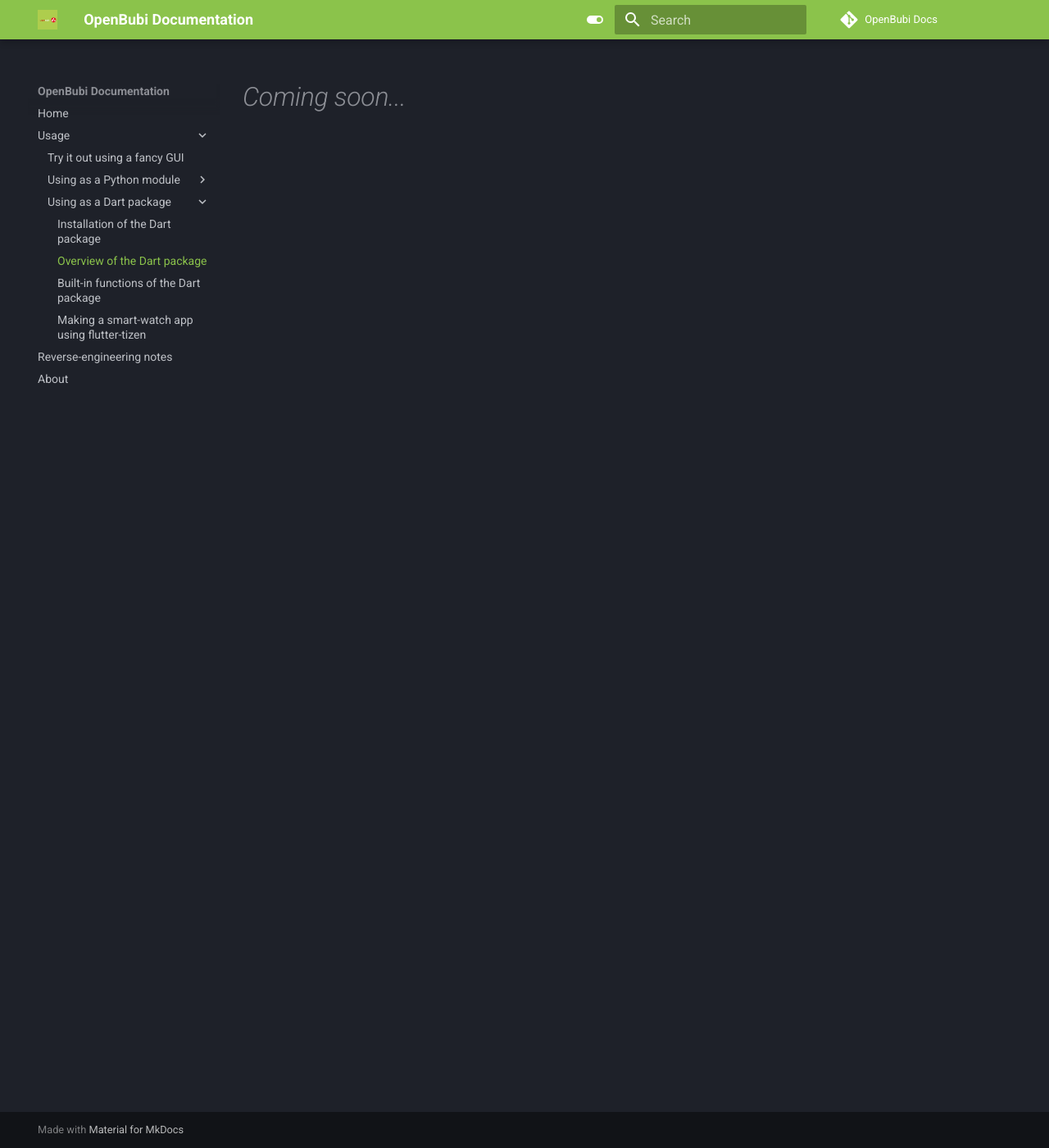
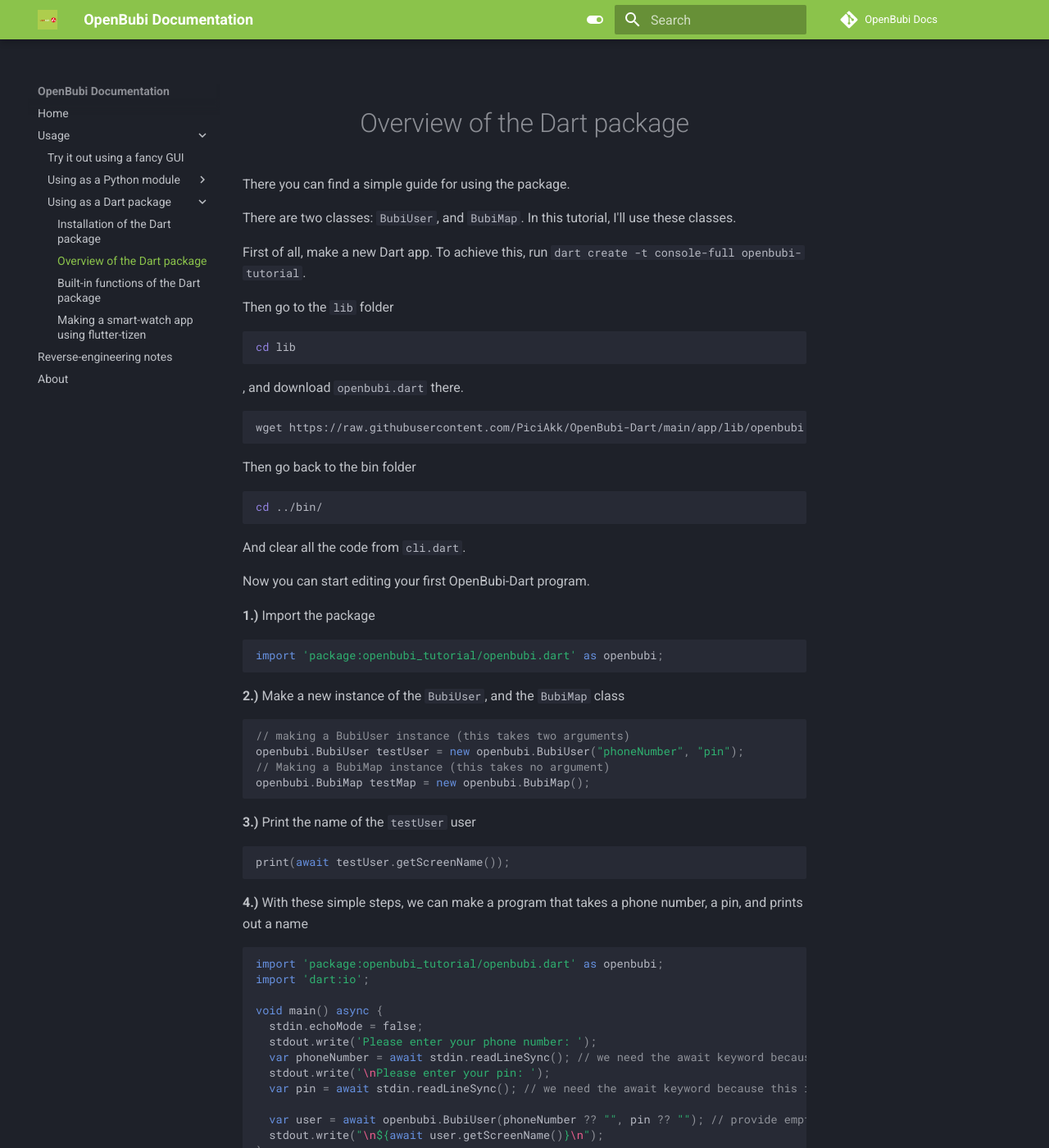
Before and after one commit to PiciAkk/OpenBubi-Docs, an MkDocs documentation site: the page built from docs/usage/dartpackage/overview.md, in a window 1280 px wide and 1400 px high. Shown: the whole window at 82% size. Built offline with MkDocs 1.6.1 and Material for MkDocs 9.7.7, drawn with Linux system fonts in a browser that asks for light colours; comment, search, counter and statistics services are not loaded; some of the changed text lies outside the part shown.

Commit message:
edited dart guide

````diff
--- a/docs/usage/dartpackage/overview.md
+++ b/docs/usage/dartpackage/overview.md
@@ -1 +1,82 @@
-# *Coming soon...*
+# <p align="center">Overview of the Dart package</p>
+
+There you can find a simple guide for using the package.
+
+There are two classes: `BubiUser`, and `BubiMap`. In this tutorial, I'll use these classes.
+
+First of all, make a new Dart app. To achieve this, run `dart create -t console-full openbubi-tutorial`.
+
+Then go to the `lib` folder
+
+```bash
+cd lib
+```
+
+, and download `openbubi.dart` there.
+
+```bash
+wget https://raw.githubusercontent.com/PiciAkk/OpenBubi-Dart/main/app/lib/openbubi.dart
+```
+
+Then go back to the bin folder
+
+```bash
+cd ../bin/
+```
+
+And clear all the code from `cli.dart`.
+
+Now you can start editing your first OpenBubi-Dart program.
+
+**1.)** Import the package
+
+```dart
+import 'package:openbubi_tutorial/openbubi.dart' as openbubi;
+```
+
+**2.)** Make a new instance of the `BubiUser`, and the `BubiMap` class
+
+```dart
+// making a BubiUser instance (this takes two arguments)
+openbubi.BubiUser testUser = new openbubi.BubiUser("phoneNumber", "pin");
+// Making a BubiMap instance (this takes no argument)
+openbubi.BubiMap testMap = new openbubi.BubiMap();
+```
+
+**3.)** Print the name of the `testUser` user
+
+```dart
+print(await testUser.getScreenName());
+```
+
+**4.)** With these simple steps, we can make a program that takes a phone number, a pin, and prints out a name
+
+```dart
+import 'package:openbubi_tutorial/openbubi.dart' as openbubi;
+import 'dart:io';
+
+void main() async {
+  stdin.echoMode = false;
+  stdout.write('Please enter your phone number: ');
+  var phoneNumber = await stdin.readLineSync(); // we need the await keyword because this is an async function
+  stdout.write('\nPlease enter your pin: ');
+  var pin = await stdin.readLineSync(); // we need the await keyword because this is an async function
+
+  var user = await openbubi.BubiUser(phoneNumber ?? "", pin ?? ""); // provide empty string if input is empty
+  stdout.write("\n${await user.getScreenName()}\n");
+}
+```
+
+**5.)** Run the program
+
+```bash
+dart run
+```
+
+Output:
+
+![ScreenShot of output](resources/screenshot1.png)
+
+Congratulations! You've made your first OpenBubi program! 🎉
+
+You can read a more technical documentation about the built-in functions [here](../functions).
````
Also changed, not shown: docs/usage/dartpackage/installation.md (+15 -1 lines), docs/usage/pymodule/installation.md (+4 -0 lines), docs/usage/pymodule/overview.md (+1 -1 lines), docs/usage/dartpackage/resources/screenshot1.png (added), docs/usage/dartpackage/tryout.md (added).
